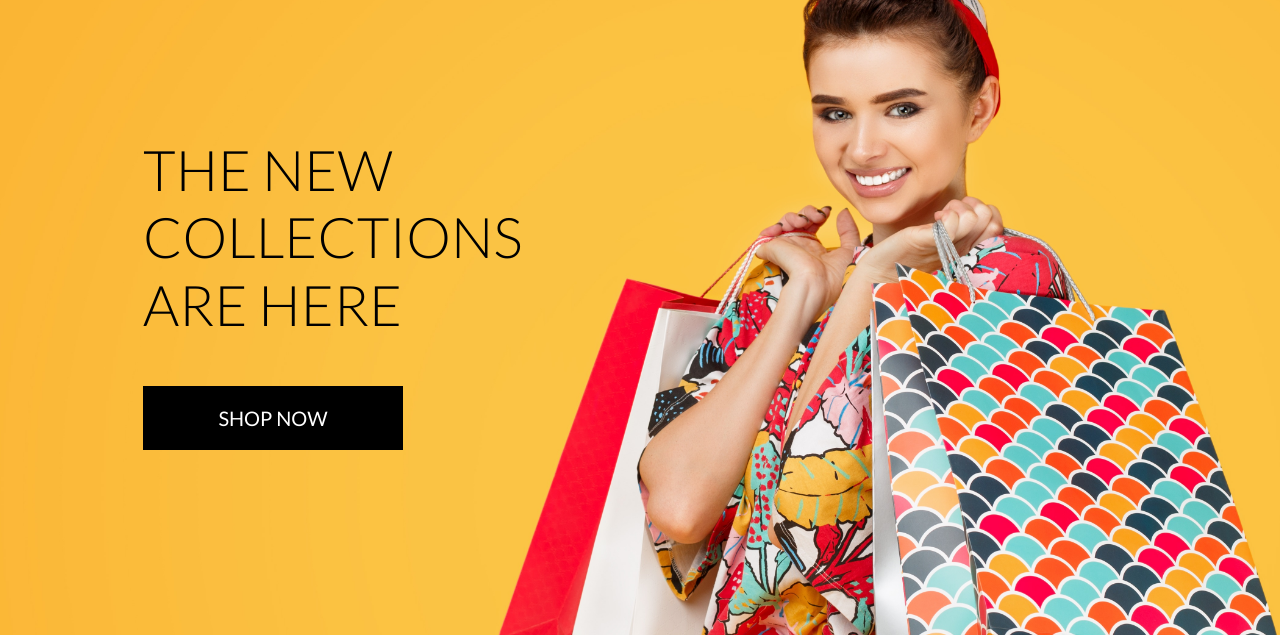
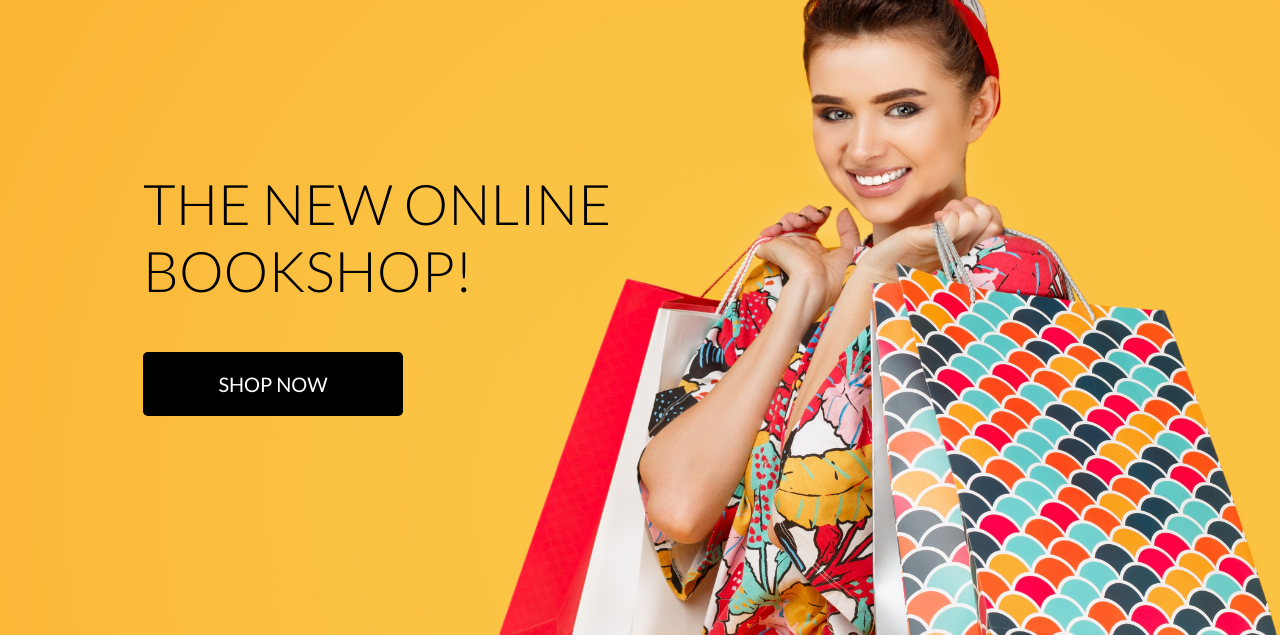
Before and after one commit to MalleNur/project-milestone4, a Django app: template home/templates/home/index.html in a window 1280 px wide. Shown: the part 165-800 px from the top of the page. Run offline with Django 3.2, Linux system fonts and the light colour scheme; the template is opened without the code that fills it, so the values that code supplies are empty; some libraries are stand-ins or nearby versions.

Commit message:
header changed in home index.html

```diff
--- a/home/templates/home/index.html
+++ b/home/templates/home/index.html
@@ -4,9 +4,7 @@
 {% block page_header %}
     <div class="container header-container">
         <div class="row">
-            <div class="col">
-
-            </div>
+            <div class="col"></div>
         </div>
     </div>
 {% endblock %}
@@ -14,13 +12,13 @@
 {% block content %}
     <div class="container h-100">
         <div class="row h-100">
-            <div class="col-7 col-md-6 my-auto">
+            <div class="col-11 col-md-6 my-auto">
                 <h1 class="display-4 logo-font text-black">
-                    The new collections are here
+                    The New Online Bookshop!
                 </h1>
                 <div>
                     <h4 class="my-5">
-                        <a href="{% url 'products' %}" class="shop-now-button btn btn-lg rounded-0 text-uppercase py-3">Shop Now</a>
+                        <a href="{% url 'products' %}" class="shop-now-button btn btn-lg rounded-3 text-uppercase py-3">Shop Now</a>
                     </h4>
                 </div>
             </div>
```
